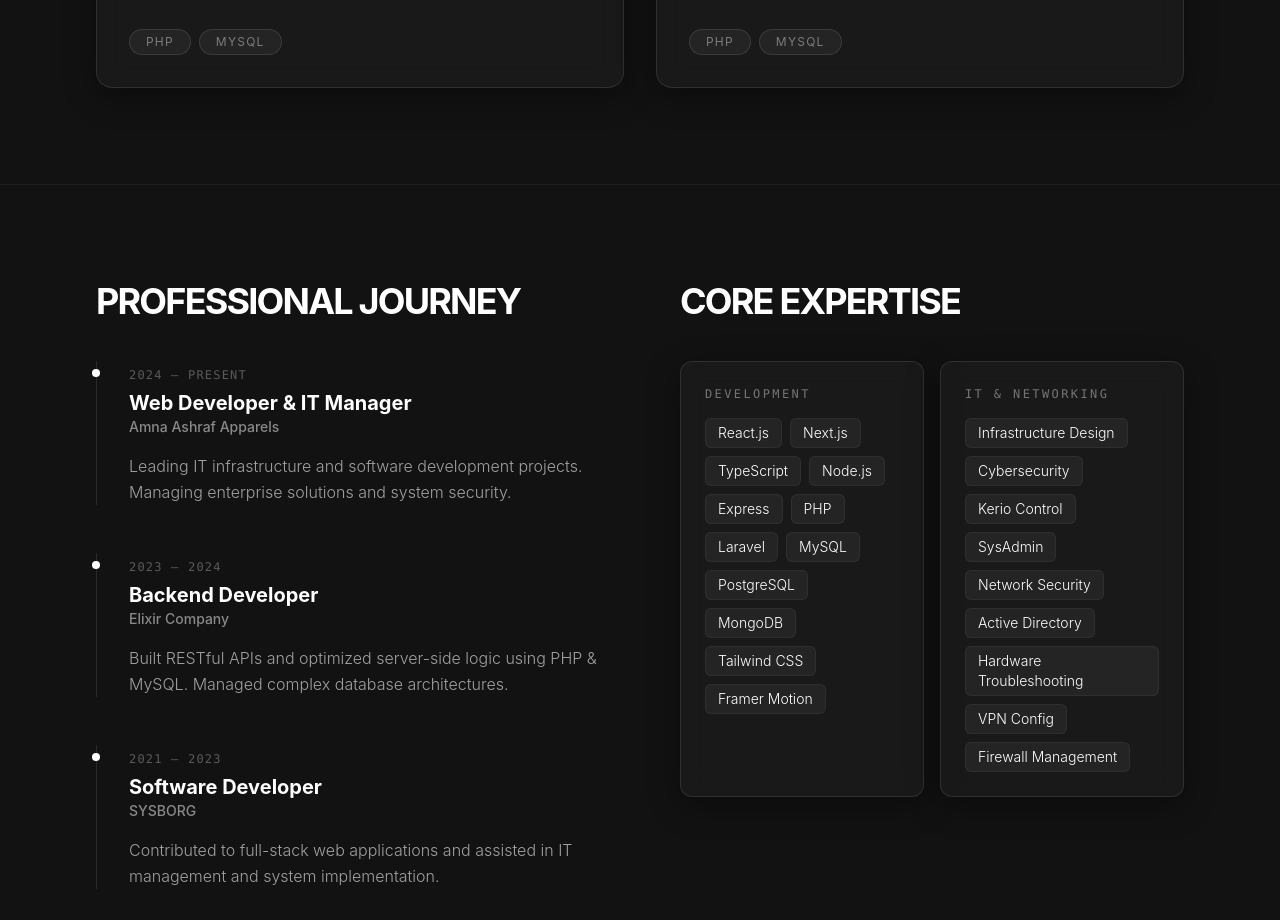
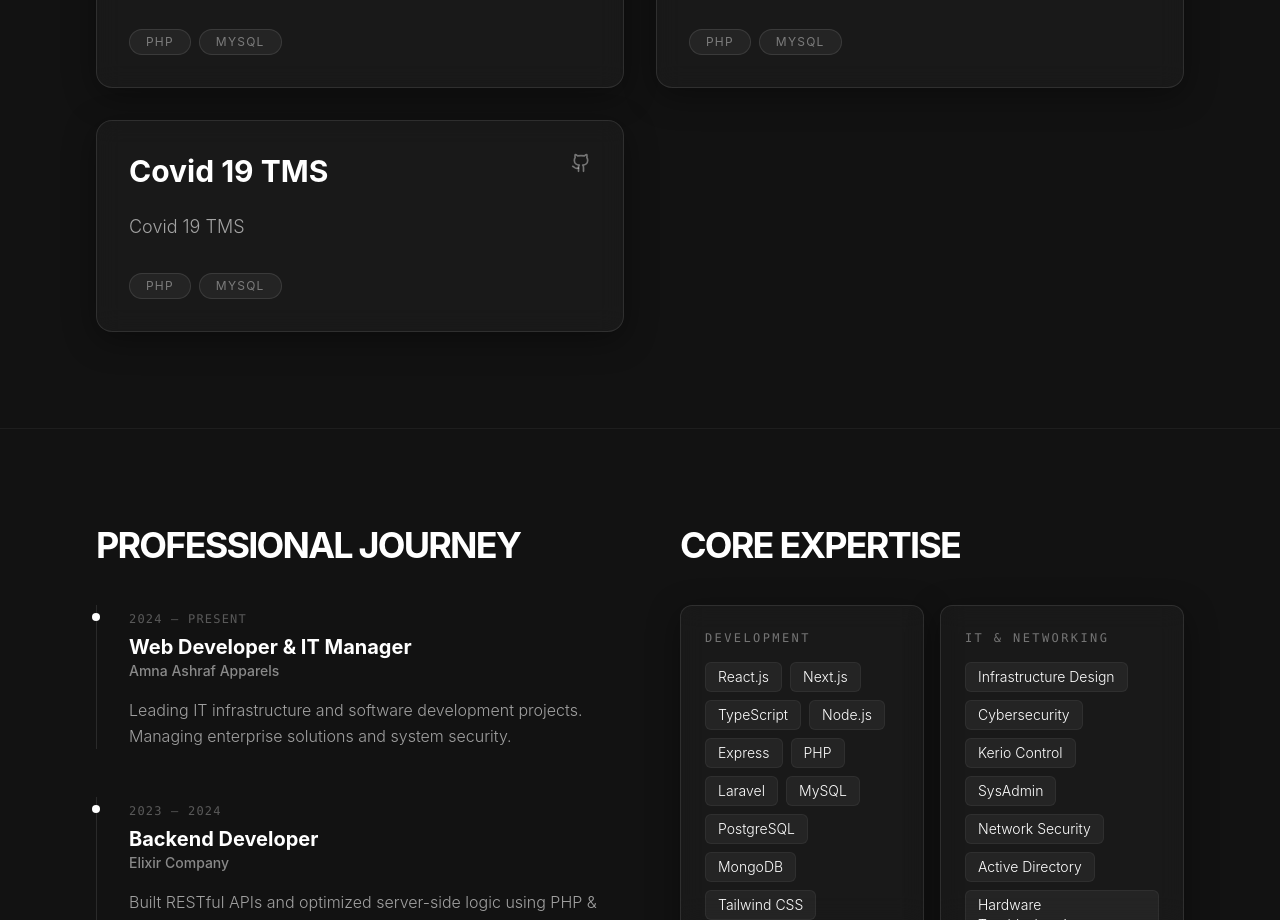
Before and after one commit to Muhibmirza/PORTFOLIO, a Next.js app: page / in a window 1280 px wide. Shown: the part 5180-6100 px from the top of the page. Built offline with nearby package versions, Linux system fonts and the light colour scheme.

Commit message:
Update project links in Projects component
Updated project links to point to specific GitHub repositories and live sites.

```diff
--- a/src/components/Projects.tsx
+++ b/src/components/Projects.tsx
@@ -28,56 +28,63 @@ const projects = [
     description: "High-performance aerospace dashboard built with Next.js and Framer Motion.",
     tags: ["Laravel", "Tailwind"],
     type: "github",
-    link: "https://github.com/your-repo",
+    link: "https://github.com/Muhibmirza/laravel-ecommerce",
   },
   {
     title: "LMS",
     description: "Learning Management system for university students",
     tags: ["Next.js", "Node.js", "MongoDB"],
     type: "live",
-    link: "https://your-lms-site.com",
+    link: "https://100bmac.devsliconsystems.com/",
   },
   {
     title: "Car Show Room Website",
     description: "Car show room website for Car Buyers",
     tags: ["PHP", "MySQL"],
     type: "github",
-    link: "https://github.com/your-repo",
+    link: "https://github.com/Muhibmirza/PHP-CarShowRoom",
   },
   {
     title: "Amna Ashraf Apparels",
     description: "Manufacturer and exporter of woven garments",
     tags: ["PHP", "MySQL"],
     type: "live",
-    link: "https://amna-site.com",
+    link: "https://aaapparels.com/",
   },
   {
     title: "Savyx Garments Store",
     description: "Full-stack apparel store with enterprise-level inventory management.",
     tags: ["Next.js", "Express", "PostgreSQL"],
     type: "live",
-    link: "https://savyx-site.com",
+    link: "http://wholesale.savyxintl.com/",
   },
   {
     title: "Admin-Panel ESH",
     description: "Admin Panel for software houses",
     tags: ["PHP", "Mysql"],
     type: "github",
-    link: "https://github.com/your-repo",
+    link: "https://github.com/Muhibmirza/PHP-Admin-Panel-ESH",
   },
   {
     title: "Mega Shipping Agency",
     description: "For Shipping Agencies",
     tags: ["PHP", "Mysql"],
     type: "github",
-    link: "https://github.com/your-repo",
+    link: "https://github.com/Muhibmirza/PHP-Mega-Shipping-Agency",
   },
   {
     title: "Gaming Zone Website",
     description: "For Gaming Zone Community",
     tags: ["PHP", "Mysql"],
     type: "github",
-    link: "https://github.com/your-repo",
+    link: "https://github.com/Muhibmirza/https-gaming.com.io",
+  },
+   {
+    title: "Covid 19 TMS",
+    description: "Covid 19 TMS",
+    tags: ["PHP", "Mysql"],
+    type: "github",
+    link: "https://github.com/Muhibmirza/PHP-Covid-19-tms",
   },
 ];
 
```
